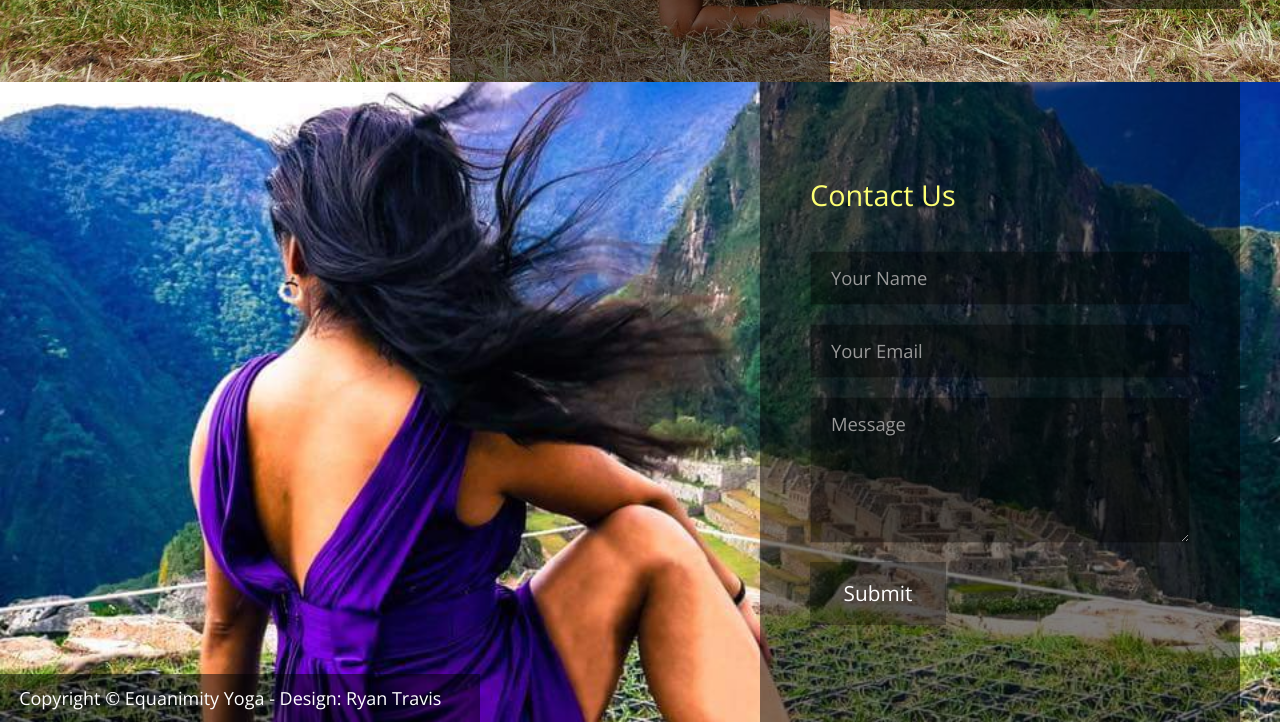
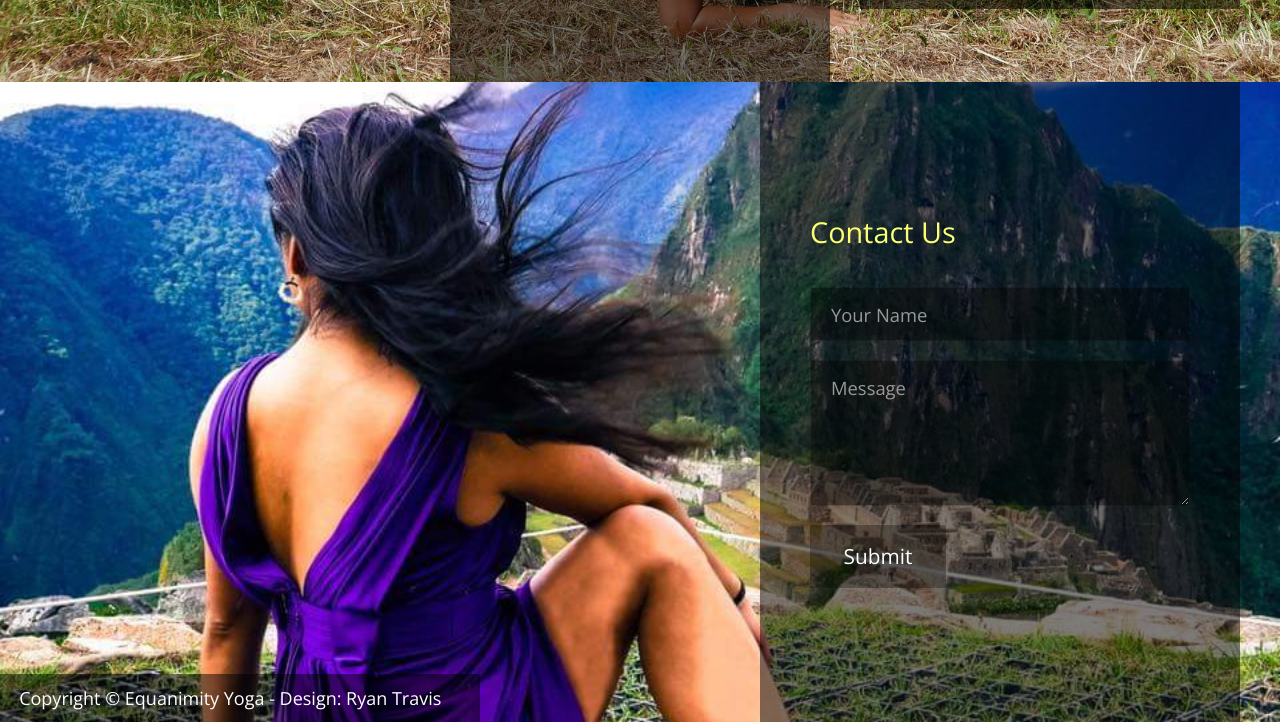
Before and after one commit to omgitsgod/yoga, a plain HTML site: page index.html in a window 1280 px wide. Shown: the part 3792-4514 px from the top of the page. Drawn offline with nearby package versions, Linux system fonts and the light colour scheme; a script that the page names is missing.

Commit message:
Erase email input

```diff
--- a/index.html
+++ b/index.html
@@ -211,10 +211,6 @@
             </div>
 
             <div class="form-group">
-              <input type="email" id="contact_email" name="contact_email" class="form-control" placeholder="Your Email" required />
-            </div>
-
-            <div class="form-group">
               <textarea id="contact_message" name="contact_message" class="form-control" rows="5" placeholder="Message" required></textarea>
             </div>
 
```
